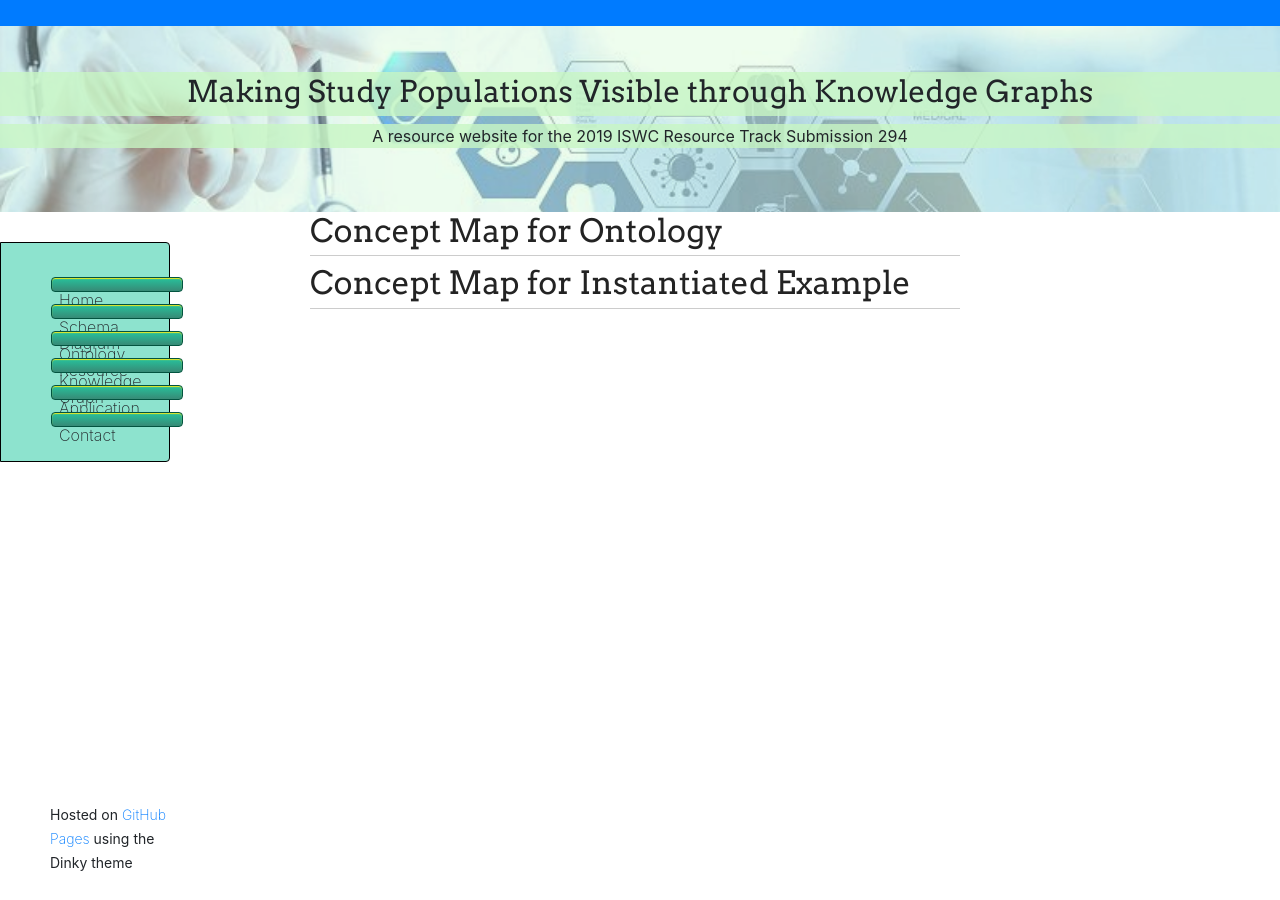
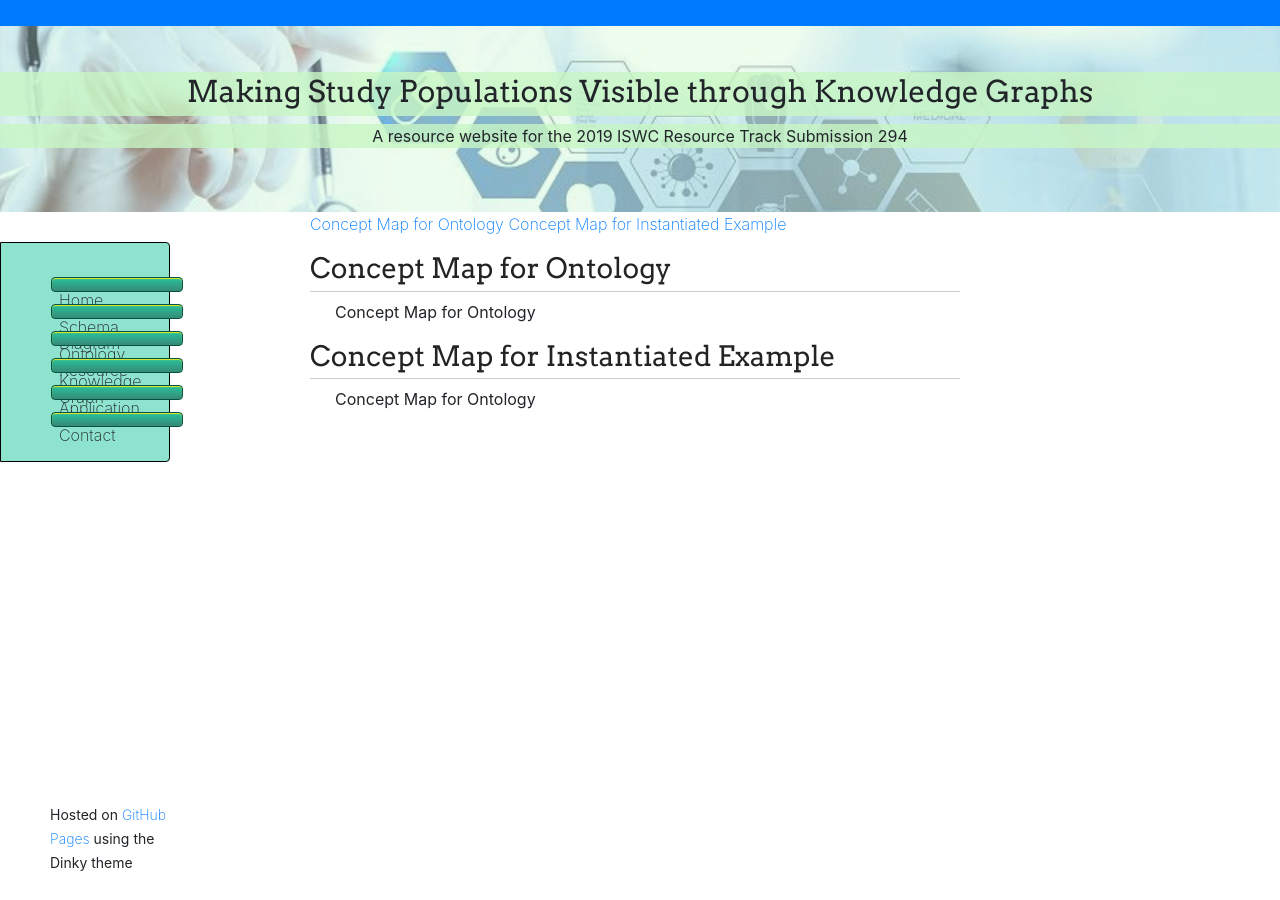
Before and after one commit to tetherless-world/study-cohort-ontology, a Jekyll site: the page built from schema-diagram.md, in a window 1280 px wide. Built offline with Jekyll 4.4.1, drawn with Linux system fonts in a browser that asks for light colours; nearby versions of some CDN libraries; our own code applies the rules of GitHub Pages for plain Markdown files; library files that are not in the unit come from our copies.

Commit message:
Update schema-diagram.md

```diff
--- a/schema-diagram.md
+++ b/schema-diagram.md
@@ -1,2 +1,18 @@
-## Concept Map for Ontology
-## Concept Map for Instantiated Example
+[Concept Map for Ontology](#cmfo) [Concept Map for Instantiated Example](#cmfie)
+
+<article class="mb-5" id="cmfo">
+<content>
+<h3>Concept Map for Ontology</h3>
+ <ul>
+Concept Map for Ontology
+  </ul>
+ </content>
+
+
+ <article class="mb-5" id="cmfie">
+<content>
+<h3>Concept Map for Instantiated Example</h3>
+ <ul>
+Concept Map for Ontology
+  </ul>
+ </content>
```
